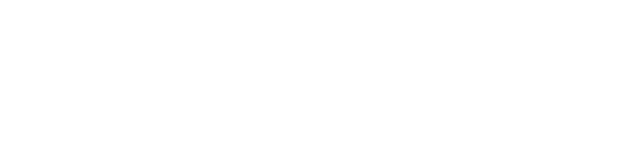
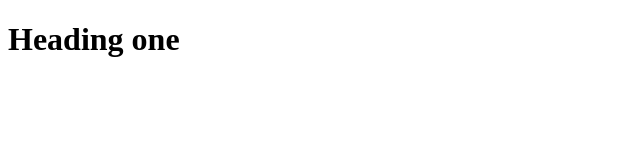
Before and after one commit to tanniapbn/second-project, a plain HTML site: page index.html in a window 1280 px wide. Shown: the whole page, without its empty margins (0-640 px from the left). Drawn offline with Linux system fonts and the light colour scheme.

Commit message:
header section added

```diff
--- a/index.html
+++ b/index.html
@@ -6,6 +6,8 @@
     <title>Second Project</title>
 </head>
 <body>
-
+    <header>
+        <h1>Heading one</h1>
+    </header>
 </body>
 </html>
```
